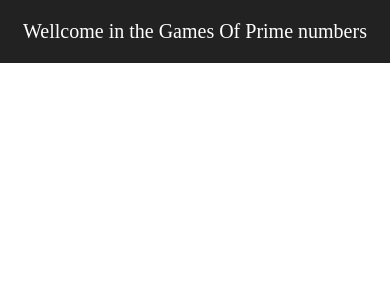
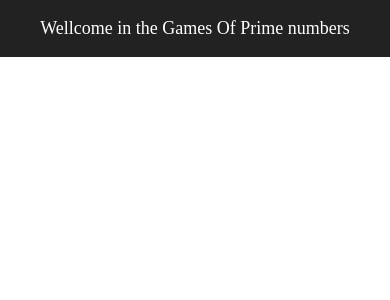
Before and after one commit to hassanad94/prime, a PHP site: page / in a window 390 px wide. Shown: the top 300 px of the page. Run offline with PHP 8.4, Linux system fonts and the light colour scheme.

Commit message:
mobil navbar

```diff
--- a/css/style.css
+++ b/css/style.css
@@ -3,6 +3,8 @@ body{
 	height:100%;
 	margin:0;
 }
+
+/*Navbar */
 .navbar{
 	position:fixed;
 	top:0;
@@ -21,3 +23,13 @@ body{
 	color:white;
 	font-size:20px;
 }
+/*navbar end*/
+@media screen and (max-width: 480px) {
+/*navbar*/
+#wellcome-title
+{
+	color:white;
+	font-size:18px;
+}
+/*navbar end*/
+}
```
